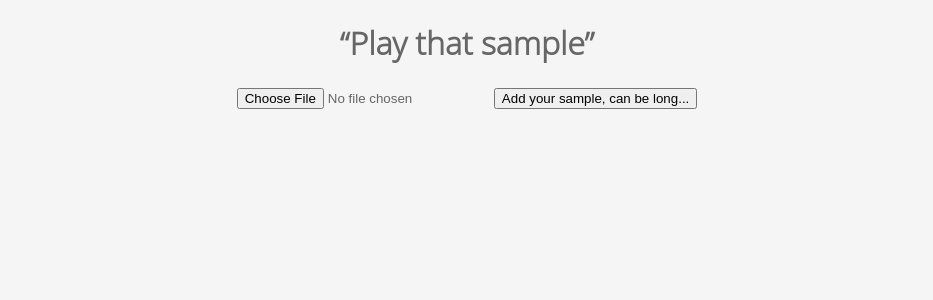
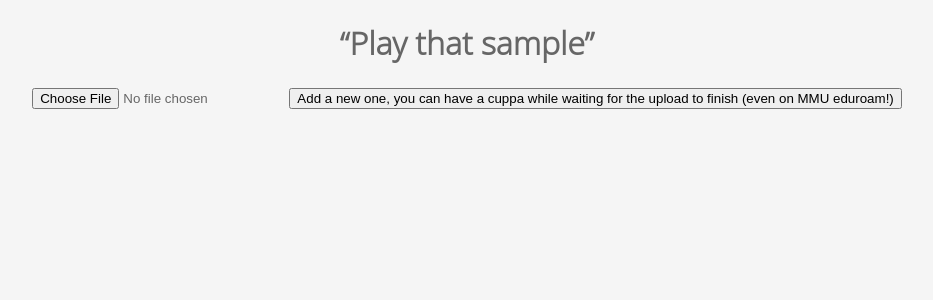
Before and after one commit to KevinAuSon/samples, a Flask app: page / in a window 1280 px wide. Shown: the top 300 px of the page, without its empty margins (173-1106 px from the left). Run offline with Flask 2, Linux system fonts and the light colour scheme.

Commit message:
Polish upload submit text

```diff
--- a/templates/index.html
+++ b/templates/index.html
@@ -9,7 +9,7 @@
   <form action = "upload" method = "POST"
      enctype = "multipart/form-data">
      <input type = "file" name = "file" />
-     <input type = "submit" value="Add your sample, can be long..."/>
+     <input type = "submit" value="Add a new one, you can have a cuppa while waiting for the upload to finish (even on MMU eduroam!)"/>
   </form>
  <br>
  <br>
```
